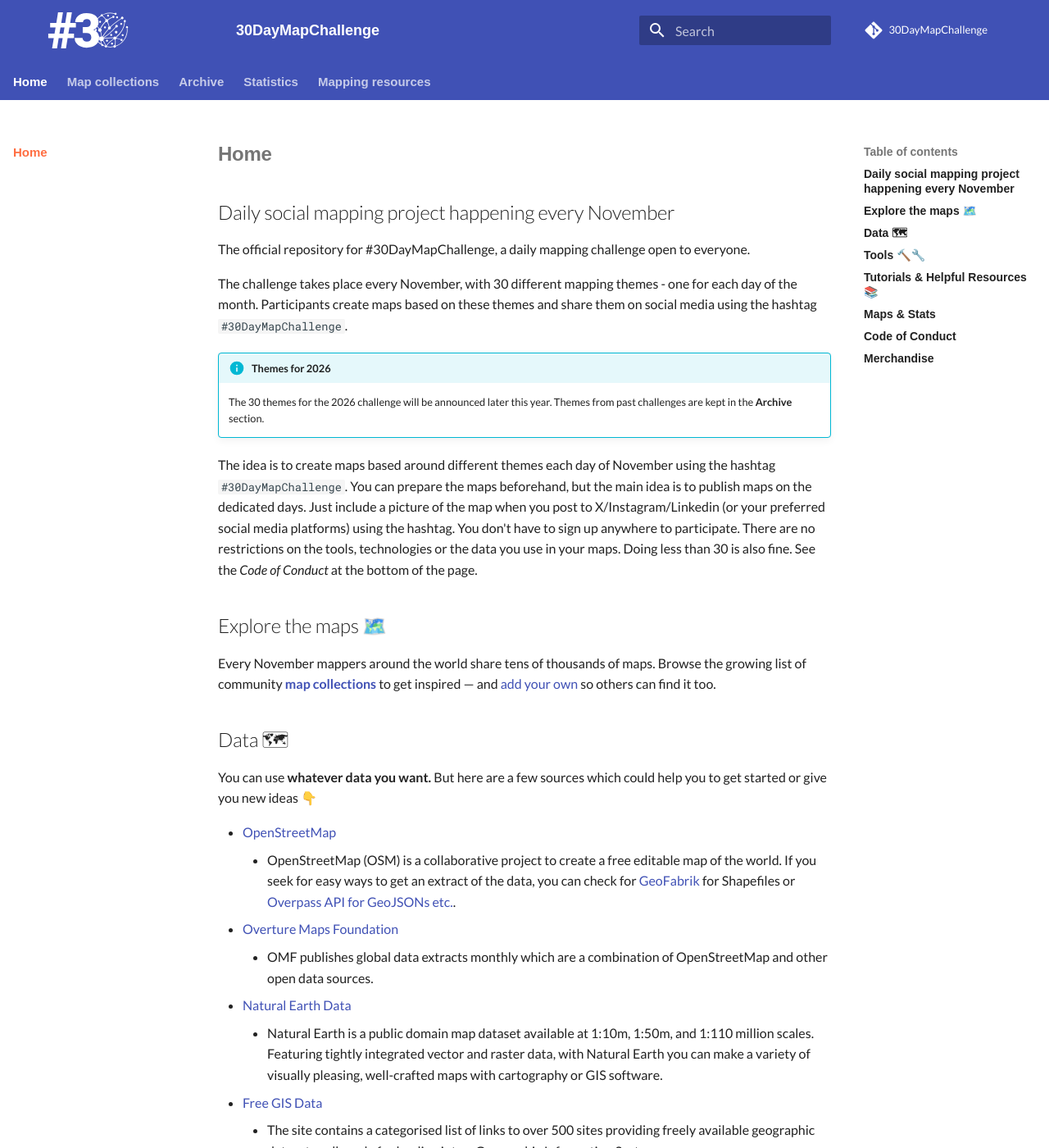
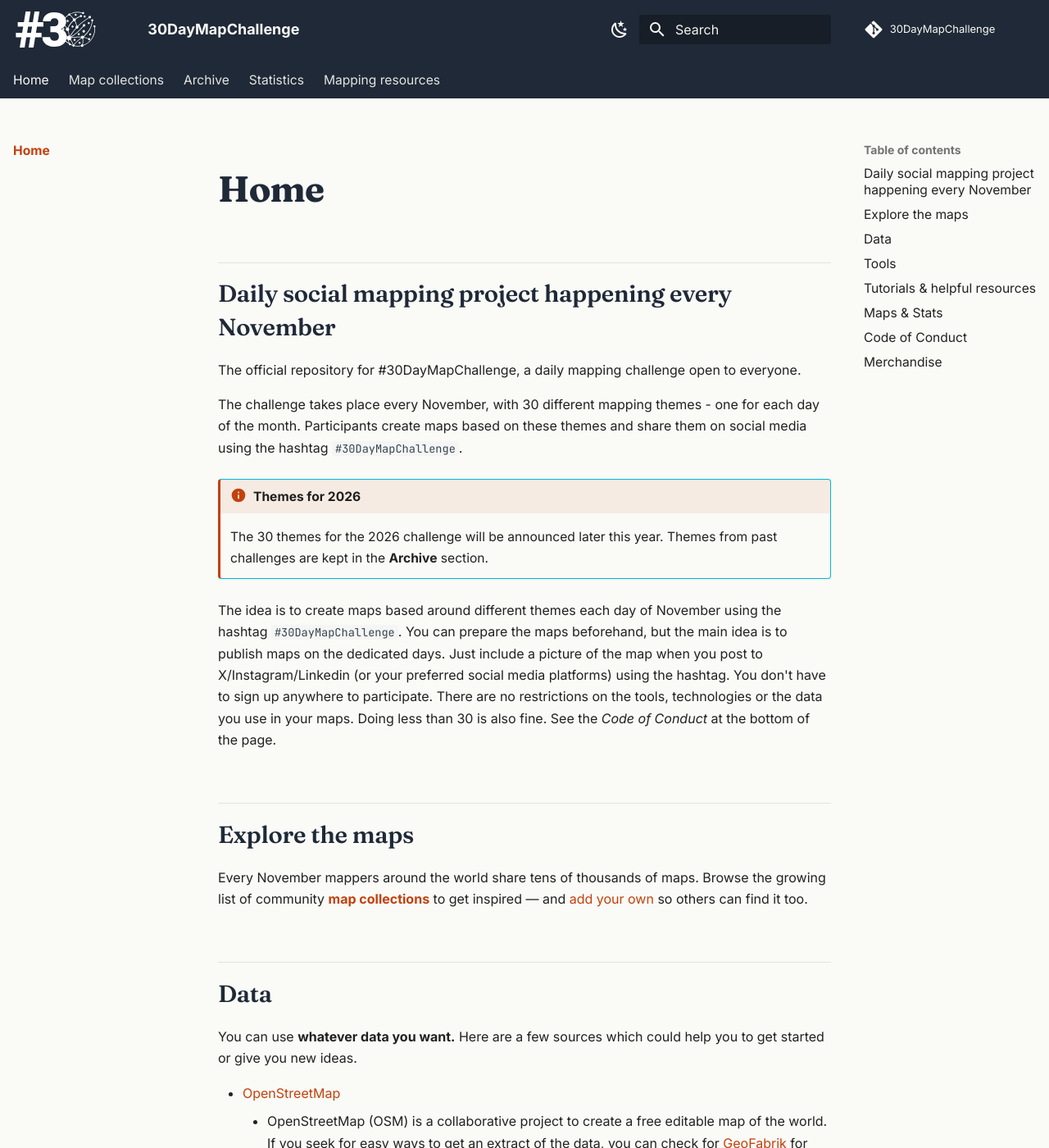
Before and after one commit to tjukanovt/30DayMapChallenge, an MkDocs documentation site: the page built from docs/index.md, in a window 1280 px wide and 1400 px high. Shown: the whole window at 82% size. Built offline with MkDocs 1.6.1 and Material for MkDocs 9.7.7, drawn with Linux system fonts in a browser that asks for light colours; some web fonts are replaced; comment, search, counter and statistics services are not loaded; some of the changed text lies outside the part shown.

Commit message:
Refresh site styling with editorial cartographic theme
Replace the deep-blue + yellow-table palette with an ink-on-paper
look: near-black primary, single terracotta accent, off-white
background, Fraunces serif headings paired with Inter for UI/body.
Add a light/dark palette toggle, remove the unreliable TruenoLight
font import, and strip emojis from headings for a more polished
cartography/design feel.

```diff
--- a/docs/index.md
+++ b/docs/index.md
@@ -10,13 +10,13 @@ The challenge takes place every November, with 30 different mapping themes - one
 
 The idea is to create maps based around different themes each day of November using the hashtag `#30DayMapChallenge`. You can prepare the maps beforehand, but the main idea is to publish maps on the dedicated days. Just include a picture of the map when you post to X/Instagram/Linkedin (or your preferred social media platforms) using the hashtag. You don't have to sign up anywhere to participate. There are no restrictions on the tools, technologies or the data you use in your maps. Doing less than 30 is also fine. See the *Code of Conduct* at the bottom of the page.
 
-## Explore the maps 🗺️
+## Explore the maps
 
 Every November mappers around the world share tens of thousands of maps. Browse the growing list of community **[map collections](galleries/index.md)** to get inspired — and [add your own](galleries/index.md) so others can find it too.
 
-## Data 🗺
+## Data
 
-You can use **whatever data you want.** But here are a few sources which could help you to get started or give you new ideas 👇
+You can use **whatever data you want.** Here are a few sources which could help you to get started or give you new ideas.
 
 - [OpenStreetMap](https://www.openstreetmap.org/)
 	- OpenStreetMap (OSM) is a collaborative project to create a free editable map of the world. If you seek for easy ways to get an extract of the data, you can check for [GeoFabrik](https://www.geofabrik.de/data/download.html) for Shapefiles  or [Overpass API for GeoJSONs etc.](https://overpass-turbo.eu/).
@@ -41,7 +41,7 @@ You can use **whatever data you want.** But here are a few sources which could h
 - [Data is Plural](https://www.data-is-plural.com/)
 	- The best data newsletter out there with an awesome archive including also some very obscure datasets.
 
-## Tools 🔨🔧
+## Tools
 
 The challenge is open to any software, but here's a list of popular open-source tools to consider. No programming skills are required. Or if you are a programmer, no design skills are required.
 
@@ -68,7 +68,7 @@ The challenge is open to any software, but here's a list of popular open-source
  - [Observable](https://observablehq.com)
 	 - Reactive notebook environment for generation of visualization and cartographic output embedded in a textual narrative. Focus is on using [d3](https://d3js.org) for specifying visual output.
 
-## Tutorials & Helpful Resources 📚
+## Tutorials & helpful resources
 If you want to make maps with QGIS, this video is a great starting point. Check out also other videos by [Klas Karlson](https://www.youtube.com/playlist?list=PLNBeueOmuY163iwu4VpZdjqqdU1HkRTP_)
 - [Steven Bernard's QGIS Introduction](https://www.youtube.com/playlist?list=PL7HotvlLKHCs9nD1fFUjSOsZrsnctyV2R)
 - [QGIS Tutorials by Ujaval Gandhi](https://www.qgistutorials.com/en/)
--- a/docs/stylesheets/gbextra.css
+++ b/docs/stylesheets/gbextra.css
@@ -1,118 +1,325 @@
-/* Active tab bold & color */
-/*@import url("https://fonts.googleapis.com/css2?family=Oswald&display=swap");*/
-@import url("https://fontlibrary.org/face/trueno");
+/* ============================================================
+   #30DayMapChallenge — editorial cartographic theme
+   Palette: ink on paper, single terracotta accent.
+   ============================================================ */
 
-/* Cambia il carattere dei menu */
+@import url("https://fonts.googleapis.com/css2?family=Fraunces:opsz,wght@9..144,500;9..144,600;9..144,700&display=swap");
+
+/* ---------- Palette tokens ---------------------------------- */
+:root {
+  --site-paper:       #fafaf7;
+  --site-paper-soft:  #f3f2ec;
+  --site-rule:        #e5e3da;
+  --site-ink:         #1f2937;
+  --site-ink-soft:    #4b5563;
+  --site-accent:      #c2410c;
+  --site-accent-bg:   rgba(194, 65, 12, 0.08);
+}
+
+[data-md-color-scheme="default"] {
+  --md-primary-fg-color:             var(--site-ink);
+  --md-primary-fg-color--light:      #374151;
+  --md-primary-fg-color--dark:       #0f172a;
+  --md-primary-bg-color:             var(--site-paper);
+  --md-primary-bg-color--light:      var(--site-paper-soft);
+
+  --md-accent-fg-color:              var(--site-accent);
+  --md-accent-fg-color--transparent: var(--site-accent-bg);
+  --md-accent-bg-color:              #ffffff;
+
+  --md-default-bg-color:             var(--site-paper);
+  --md-default-fg-color--lightest:   var(--site-rule);
+
+  --md-typeset-a-color:              var(--site-accent);
+  --md-footer-bg-color:              var(--site-ink);
+  --md-footer-bg-color--dark:        #0f172a;
+}
+
+[data-md-color-scheme="slate"] {
+  --md-default-bg-color:             #14181f;
+  --md-default-fg-color:             #e7e6df;
+  --md-primary-fg-color:             #0f1318;
+  --md-primary-bg-color:             #e7e6df;
+  --md-accent-fg-color:              #fb923c;
+  --md-accent-fg-color--transparent: rgba(251, 146, 60, 0.18);
+  --md-typeset-a-color:              #fb923c;
+  --md-footer-bg-color:              #0f1318;
+}
+
+/* ---------- Typography -------------------------------------- */
 .md-typeset h1,
+.md-typeset h2,
+.md-typeset h3,
+.md-typeset h4 {
+  font-family: "Fraunces", Georgia, "Times New Roman", serif;
+  font-weight: 600;
+  letter-spacing: -0.01em;
+  color: var(--site-ink);
+}
+
+[data-md-color-scheme="slate"] .md-typeset h1,
+[data-md-color-scheme="slate"] .md-typeset h2,
+[data-md-color-scheme="slate"] .md-typeset h3,
+[data-md-color-scheme="slate"] .md-typeset h4 {
+  color: #f4f4ef;
+}
+
+.md-typeset h1 {
+  font-size: 2.2rem;
+  font-weight: 700;
+  letter-spacing: -0.02em;
+  margin: 0.8em 0 0.6em;
+  line-height: 1.15;
+}
+
+.md-typeset h2 {
+  font-size: 1.45rem;
+  margin-top: 2.2em;
+  padding-top: 0.6em;
+  border-top: 1px solid var(--site-rule);
+}
+
+.md-typeset h3 {
+  font-size: 1.1rem;
+}
+
+.md-typeset p,
+.md-typeset li {
+  line-height: 1.65;
+}
+
+/* Header, tabs and sidebar stay in sans */
+.md-header,
 .md-tabs,
-.md-header-nav__topic,
+.md-nav,
 .md-sidebar,
 .md-ellipsis,
-.md-source__icon+,
 .md-source__repository {
-  font-family: "TruenoLight", /*Oswald,*/ sans-serif;
-  /* text-transform: uppercase!important;  */
- text-transform:  none!important;
-  font-weight: bold;
-}
-
-.md-source__icon+,
-.md-source__repository {
-  font-family: "TruenoLight", /*Oswald,*/ sans-serif;
-  font-weight: bold;
-}
-
-.md-typeset h1, .md-tabs, .md-header-nav__topic, .md-sidebar, .md-ellipsis {
-    font-family: "TruenoLight", /*Oswald,*/ sans-serif;
-    /* text-transform: uppercase!important;  */
-    font-weight: bold;
-	text-align: left!important;
-}
-.md-typeset h1, .md-typeset h2 {
-    /*font-weight: 300;*/
-    letter-spacing: -.01em;
-	font-size: 1.5em;
+  font-family: var(--md-text-font-family, "Inter"), -apple-system,
+               BlinkMacSystemFont, "Segoe UI", sans-serif;
 }
 
 .md-tabs__link {
-    font-size: .75rem !important;
+  font-size: 0.78rem !important;
+  font-weight: 500;
+  opacity: 0.9;
+  text-transform: none !important;
 }
 .md-tabs__link--active {
-    font-weight: bold !important;
-    color: var(--md-accent-fg-color);
+  font-weight: 700 !important;
+  opacity: 1;
 }
 .md-tabs__link:hover {
-    color: var(--md-accent-fg-color);
+  color: var(--md-accent-fg-color);
 }
 
-
-/* navigation bar active color*/
-.md-nav__item .md-nav__link--active {
-    font-weight: bold !important;
-    color: var(--md-accent-fg-color);
+.md-nav__link {
+  font-size: 0.78rem;
 }
 .md-nav__item .md-nav__link--active {
-    font-weight: bold !important;
-    font-size: .75rem !important;
-    color: var(--md-accent-fg-color);
+  font-weight: 600;
+  color: var(--md-accent-fg-color);
 }
 
-/* frontpage elements */
-.tx-hero h1 {
-    font-size: 2.41rem !important;
+/* ---------- Tables ------------------------------------------ */
+.md-typeset table:not([class]) {
+  border: none;
+  box-shadow: none;
+  font-size: 0.78rem;
+  display: table;
+  width: 100%;
+  background: transparent;
+}
+
+.md-typeset table:not([class]) th {
+  background: var(--site-paper-soft) !important;
+  color: var(--site-ink) !important;
+  font-family: -apple-system, BlinkMacSystemFont, "Inter", sans-serif;
+  font-weight: 600;
+  text-transform: uppercase;
+  letter-spacing: 0.05em;
+  font-size: 0.7rem;
+  border-top: 2px solid var(--site-ink) !important;
+  border-bottom: 2px solid var(--site-ink) !important;
+  padding: 0.75em 1em;
+  text-align: left;
+}
+
+.md-typeset table:not([class]) td {
+  border-top: 1px solid var(--site-rule);
+  padding: 0.6em 1em;
+  vertical-align: top;
+  background: transparent;
+}
+
+.md-typeset table:not([class]) tr {
+  background: transparent;
+}
+
+.md-typeset table:not([class]) tbody tr:hover td {
+  background: var(--site-paper-soft);
+}
+
+[data-md-color-scheme="slate"] .md-typeset table:not([class]) th {
+  background: #1f242c !important;
+  color: #f4f4ef !important;
+  border-color: #f4f4ef !important;
+}
+[data-md-color-scheme="slate"] .md-typeset table:not([class]) td {
+  border-color: #262b34;
+}
+[data-md-color-scheme="slate"] .md-typeset table:not([class]) tbody tr:hover td {
+  background: #1a1f27;
+}
+
+/* ---------- Buttons ----------------------------------------- */
+a.md-button {
+  border: 1px solid var(--site-ink);
+  border-radius: 2px;
+  font-weight: 500;
+  letter-spacing: 0.02em;
+  transition: background-color 150ms ease, color 150ms ease,
+              border-color 150ms ease;
 }
 a.md-button.md-button--primary {
-    background-color: var(--md-accent-fg-color);
-    border-color: var(--md-accent-fg-color);
-    color: #ffffff;
+  background-color: var(--site-ink);
+  border-color: var(--site-ink);
+  color: var(--site-paper);
 }
-a.md-button.md-button--primary:hover {
-    color: #000000;
-}
-a.md-button.md-button:hover {
-    color: #000000;
+a.md-button.md-button--primary:hover,
+a.md-button:hover {
+  background-color: var(--site-accent);
+  border-color: var(--site-accent);
+  color: #ffffff;
 }
 
+/* ---------- Images ------------------------------------------ */
+.md-typeset img {
+  border: none;
+  border-radius: 4px;
+  background: transparent;
+  padding: 0;
+  box-shadow: 0 1px 3px rgba(15, 23, 42, 0.08),
+              0 4px 12px rgba(15, 23, 42, 0.06);
+  max-width: 100%;
+  height: auto;
+}
 
-/*Table styling*/
-table {
-  padding: 0; }
-  table tr {
-    border-top: 1px solid #cccccc;
-    background-color: white;
-    margin: 0;
-    padding: 0; }
-    table tr:nth-child(2n) {
-      background-color: #f8f8f8; }
-    table tr th {
-      font-weight: bold;
-      border: 0px solid #cccccc;
-      text-align: centre;
-      margin: 0;
-      padding: 6px 13px; }
-    table tr td {
-      border: 0px solid #cccccc;
-      text-align: centre;
-      margin: 0;
-      padding: 6px 13px; }
-    table tr th :first-child, table tr td :first-child {
-      margin-top: 0; }
-    table tr th :last-child, table tr td :last-child {
-      margin-bottom: 0; }
+[data-md-color-scheme="slate"] .md-typeset img {
+  box-shadow: 0 1px 3px rgba(0, 0, 0, 0.4),
+              0 4px 12px rgba(0, 0, 0, 0.3);
+}
 
-/*Intestazione tabella*/
-.md-typeset table:not([class]) th {
-    background-color: rgb(240 230 74 / 75%)!important;
-    color: rgb(0 0 0 / 87%)!important; }
-/* gbvitrano*/
-/*Tabbed extension css*/
+/* Bare images — logos, transparent decorative SVGs */
+.md-typeset .immagonobox,
+.immagonobox,
+.md-header__button.md-logo img,
+.md-header__button.md-logo svg,
+.md-nav__title .md-nav__button.md-logo img,
+.md-nav__title .md-nav__button.md-logo svg {
+  border: none !important;
+  box-shadow: none !important;
+  border-radius: 0 !important;
+  background: transparent !important;
+  padding: 0 !important;
+}
+
+/* Logo sizing */
+.md-header__button.md-logo img,
+.md-header__button.md-logo svg {
+  height: 2.4rem !important;
+  width: auto !important;
+  max-width: 14rem;
+  padding-right: 1.5rem !important;
+}
+
+.md-nav__title .md-nav__button.md-logo img,
+.md-nav__title .md-nav__button.md-logo svg {
+  fill: currentColor;
+  display: block;
+  height: 2.4rem !important;
+  width: auto !important;
+  padding-right: 1rem !important;
+}
+
+/* ---------- Admonitions ------------------------------------- */
+.md-typeset .admonition,
+.md-typeset details {
+  border-radius: 4px;
+  border-left-width: 3px;
+  font-size: 0.78rem;
+  box-shadow: 0 1px 3px rgba(15, 23, 42, 0.04);
+}
+
+.md-typeset .admonition.info,
+.md-typeset details.info,
+.md-typeset .admonition.tip,
+.md-typeset details.tip {
+  border-left-color: var(--site-accent);
+}
+.md-typeset .admonition.info > .admonition-title,
+.md-typeset details.info > summary,
+.md-typeset .admonition.tip > .admonition-title,
+.md-typeset details.tip > summary {
+  background-color: var(--site-accent-bg);
+}
+.md-typeset .admonition.info > .admonition-title::before,
+.md-typeset details.info > summary::before,
+.md-typeset .admonition.tip > .admonition-title::before,
+.md-typeset details.tip > summary::before {
+  background-color: var(--site-accent);
+}
+
+/* ---------- Site width -------------------------------------- */
+.md-grid {
+  max-width: 64rem !important;
+}
+
+/* ---------- Horizontal rules -------------------------------- */
+.md-typeset hr,
+.hr-hfc,
+.hr {
+  border: 0;
+  height: 1px;
+  background: var(--site-rule);
+  background-image: none;
+  margin: 2em 0;
+}
+
+/* ---------- Footer ------------------------------------------ */
+.md-footer__link {
+  padding-top: 0.4rem;
+  padding-bottom: 0.4rem;
+}
+
+/* ---------- Scrollbar --------------------------------------- */
+::-webkit-scrollbar {
+  width: 8px;
+  height: 8px;
+}
+::-webkit-scrollbar-track {
+  background: transparent;
+}
+::-webkit-scrollbar-thumb {
+  background: rgba(31, 41, 55, 0.25);
+  border-radius: 4px;
+}
+::-webkit-scrollbar-thumb:hover {
+  background: rgba(31, 41, 55, 0.45);
+}
+
+[data-md-color-scheme="slate"] ::-webkit-scrollbar-thumb {
+  background: rgba(244, 244, 239, 0.2);
+}
+
+/* ---------- Tabbed extension -------------------------------- */
 .tabbed-set {
   display: flex;
   position: relative;
   flex-wrap: wrap;
 }
 .tabbed-set .highlight {
-  background: #ddd;
+  background: var(--site-paper-soft);
 }
 .tabbed-set .tabbed-content {
   display: none;
@@ -121,163 +328,83 @@ table {
 }
 .tabbed-set label {
   width: auto;
-  margin: 0 0.5em;
-  padding: 0.25em;
-  font-size: 120%;
+  margin: 0 0.75em 0 0;
+  padding: 0.25em 0.5em;
+  font-size: 0.9rem;
+  font-weight: 500;
   cursor: pointer;
+  border-bottom: 2px solid transparent;
+  color: var(--site-ink-soft);
 }
 .tabbed-set input {
   position: absolute;
   opacity: 0;
 }
-.tabbed-set input:nth-child(n+1) {
-  color: #333333;
-}
 .tabbed-set input:nth-child(n+1):checked + label {
-    color: #FF5252;
+  color: var(--site-accent);
+  border-bottom-color: var(--site-accent);
 }
 .tabbed-set input:nth-child(n+1):checked + label + .tabbed-content {
-    display: block;
+  display: block;
 }
 
-
-/* Admonition settings option*/
-.md-typeset .admonition.settings, .md-typeset details.settings {
-    border-left: .22rem solid #448aff;
-}
-.md-typeset .admonition.settings>.admonition-title, .md-typeset details.settings>.admonition-title, .md-typeset details.settings>summary {
-    border-bottom: .1rem solid rgba(236, 243, 255, 0.1);
-    background-color: rgba(236, 243, 255, 0.1);
-}
-.md-typeset .admonition.settings>.admonition-title:before, .md-typeset details.settings>.admonition-title:before, .md-typeset details.settings>summary:before {
-    color: #448aff;
-    content: "settings"}
-
-
-/* Site width etc.*/
-.md-grid {
-    /*max-width: 64rem !important;*/
-	max-width: 100% !important;
-}
-
-
-/* mkdocstrings styling
-/* Indentation. */
-div.doc-contents:not(.first) {
-  padding-left: 25px;
-  border-left: 4px solid rgba(230, 230, 230);
-  margin-bottom: 80px;
-}
-
-
-/* logo personalizzato*/
-.md-header__button.md-logo img, .md-header__button.md-logo svg {height: 2.5rem!important;    width: 12rem!important; padding-right: 3rem!important; box-shadow: none !important; border: none !important;	border-radius:  none !important;	moz-border-radius: none !important; -webkit-border-radius: none !important;	background-color: transparent !important;}
-
-/* logo personalizzato mobile*/
-.md-nav__title .md-nav__button.md-logo img, .md-nav__title .md-nav__button.md-logo svg {fill: currentColor; display: block; height: 2.5rem!important; width: 12rem !important;padding-right: 3rem; box-shadow: none !important;  border: none !important; border-radius: none !important; moz-border-radius: none !important; -webkit-border-radius: none !important;   background-color: transparent !important;}
-
-/*mod. colore primario deep orange*/
-[data-md-color-primary=deep-orange] {--md-primary-fg-color: #f18d36!important; --md-primary-fg-color--dark: #f18d36!important;}
-
-/*mod. colore accent green*/
-[data-md-color-accent=green] { --md-accent-fg-color: #589632!important; }
-
-/*mod. colore footer prev/next*/
-/*:root>* {--md-footer-bg-color: rgb(241 141 54 / 100%)!important; }*/
-
-/*mod. altezza footer prev/next*/
-.md-footer__link {padding-bottom: .1rem!important; padding-top: .4rem!important; }
-
-/* Hide back to top button on mobile devices */
-@media screen and (max-width: 76.1875em) {
-  .md-top {
-    display: none !important;
-  }
-}
-
-/*base icona home*/
-.svg-inline--fa.fa-stack-2x { width: 1em!important;}
-
-/*menu mobile home home*/
-@media screen and (max-width: 76.1875em) {
-.md-nav--primary .md-nav__title~.md-nav__list {
-    background-color: var(--md-default-bg-color);
-    box-shadow: 0 .05rem 0 var(--md-default-fg-color--lightest) inset;
-    overflow-y: auto;
-    -ms-scroll-snap-type: y mandatory;
-    scroll-snap-type: y mandatory;
-    touch-action: pan-y;
-    text-align: left!important;
-}
-	.md-nav__list {
-    list-style: none;
-    margin: 0;
-    padding: 0;
-    text-align: left!important;
-}
-}
-/* Sfondo QGIS
-.md-main { background-image:url(../imgs/qsfondo_800.png)!important; background-repeat: no-repeat!important;  background-position: center center!important; background-size: 90%!important;  background-attachment: fixed !important;  -webkit-backface-visibility: hidden !important; background:  #efefef;}*/
-
-/* bordo immagine*/
-img {box-shadow: 0 1px 2.5px rgba(0,0,0,0.65);	border-radius: 5px;	moz-border-radius: 5px; -webkit-border-radius: 5px;	border: 1px solid #589632;	padding: 1px;background-color: #fff;}
-
-/* immagine no bordo/ no ombra */
-.immagonobox {	max-width: 100%!important;    height: auto!important;	box-shadow: none !important; border: none !important;	border-radius:  none !important;	moz-border-radius: none !important; -webkit-border-radius: none !important;	background-color: transparent !important;	}
-
- /*sposta più in alto il back to top in mobile se è installata la condivisione social; */
- @media screen and (max-width: 1100px) { .md-top {bottom: 2.5rem!important;}}
-
-.hr-hfc {border: 0; height: 1px; background:  #589632; background-image: linear-gradient(to right, #93b023,  #589632, #93b023);  width: 100%; margin: 20px 0;}
-
-  /*Clip resize; */
-.clip_resize {height: 100% /*width: 100%;  border-radius: 5px;  -moz-border-radius: 5px;  -webkit-border-radius: 5px;border: 1px solid #ccc;background-color:#fff; padding:1px; box-shadow: 0 2px 5px rgba(0,0,0,0.2) */}
-
-.rst-versions.rst-badge .rst-current-version {display: none!important; }
-
-
-/* icona social */
+/* ---------- Social icons ------------------------------------ */
 .social-icons .social-icon {
   display: inline-flex;
   align-items: center;
   justify-content: center;
   height: 1.75rem;
   width: 1.75rem;
-  background-color: #5896329e;
-  color: #fff;
+  background-color: var(--site-ink);
+  color: var(--site-paper);
   border-radius: 100%;
   font-size: 1.1rem;
-  margin-right: 0.3rem;}
+  margin-right: 0.3rem;
+  transition: background-color 150ms ease;
+}
+.social-icons .social-icon:last-child { margin-right: 0; }
+.social-icons .social-icon:hover { background-color: var(--site-accent); }
 
-.social-icons .social-icon:last-child {
-  margin-right: 0;}
-
-.social-icons .social-icon:hover {
-  background-color: #f18d36;}
-
- /* scrollbar*/
-
-::-webkit-scrollbar {
-    width: 7px;
-	height:7px;
+/* ---------- Front page hero --------------------------------- */
+.tx-hero h1 {
+  font-size: 2.6rem !important;
+  font-family: "Fraunces", Georgia, serif;
+  letter-spacing: -0.02em;
 }
 
-::-webkit-scrollbar-track {
-    -webkit-box-shadow: inset 0 0 10px rgba(255,255,255,0.9);
-    border-radius: 0px;
+/* ---------- Responsive tweaks ------------------------------- */
+@media screen and (max-width: 76.1875em) {
+  .md-top { display: none !important; }
+  .md-nav--primary .md-nav__title ~ .md-nav__list {
+    background-color: var(--md-default-bg-color);
+    box-shadow: 0 0.05rem 0 var(--md-default-fg-color--lightest) inset;
+    overflow-y: auto;
+    scroll-snap-type: y mandatory;
+    touch-action: pan-y;
+    text-align: left !important;
+  }
+  .md-nav__list {
+    list-style: none;
+    margin: 0;
+    padding: 0;
+    text-align: left !important;
+  }
+}
+@media screen and (max-width: 1100px) {
+  .md-top { bottom: 2.5rem !important; }
 }
 
-::-webkit-scrollbar-thumb:vertical {
-height: 50px;
-background-color: rgba(0,0,0,0.2);
-border: 1px solid rgba(0,0,0,0.2);
--webkit-border-radius: 6px;
-max-height:100px;
+/* ---------- Print / misc ------------------------------------ */
+#print-site-banner {
+  border-color: var(--site-accent) !important;
+  border-radius: 4px !important;
 }
 
+[data-ea-publisher].loaded,
+[data-ea-type].loaded {
+  display: none !important;
+}
 
-/* rettangolo info stampa pdf */
-#print-site-banner {border-color: #ff0000!important; border-radius: 10px!important; }
-
- /*no pubblicità */
- [data-ea-publisher].loaded, [data-ea-type].loaded {display: none!important; }
+.rst-versions.rst-badge .rst-current-version {
+  display: none !important;
+}
--- a/mkdocs.yml
+++ b/mkdocs.yml
@@ -26,16 +26,31 @@ theme:
   features:
     - navigation.top
     - navigation.tabs
+    - navigation.tracking
+    - navigation.instant
+    - content.tabs.link
     - search.suggest
     - search.share
+    - toc.follow
   back-to-top: false
   palette:
-    - scheme: default
-      primary: deep blue
-      accent: deep orange
+    - media: "(prefers-color-scheme: light)"
+      scheme: default
+      primary: custom
+      accent: custom
+      toggle:
+        icon: material/weather-night
+        name: Switch to dark mode
+    - media: "(prefers-color-scheme: dark)"
+      scheme: slate
+      primary: custom
+      accent: custom
+      toggle:
+        icon: material/weather-sunny
+        name: Switch to light mode
   font:
-    text: Lato
-    code: Roboto Mono
+    text: Inter
+    code: JetBrains Mono
   favicon: imgs/favicon.ico
   logo: imgs/30DMC_logo.svg
   icon:
```
Also changed, not shown: docs/galleries/index.md (+1 -1 lines), docs/resources.md (+4 -4 lines).
